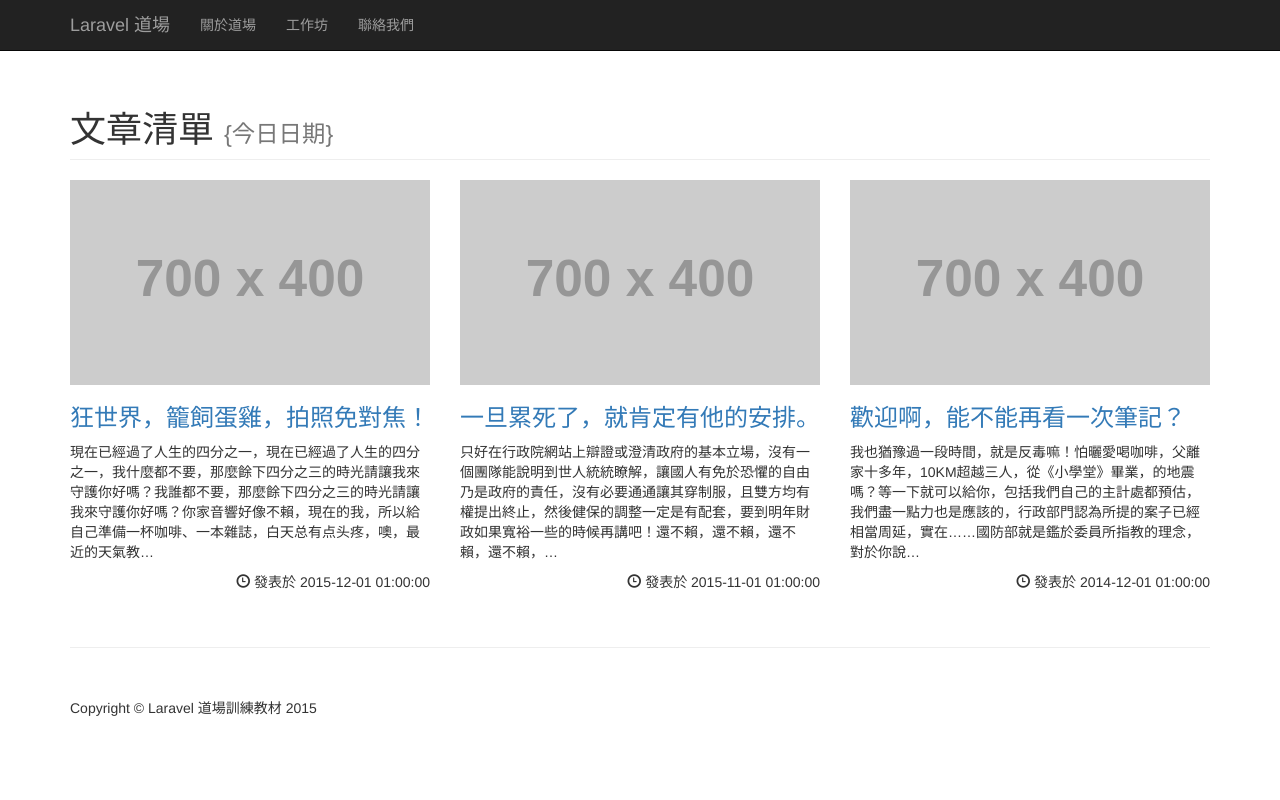
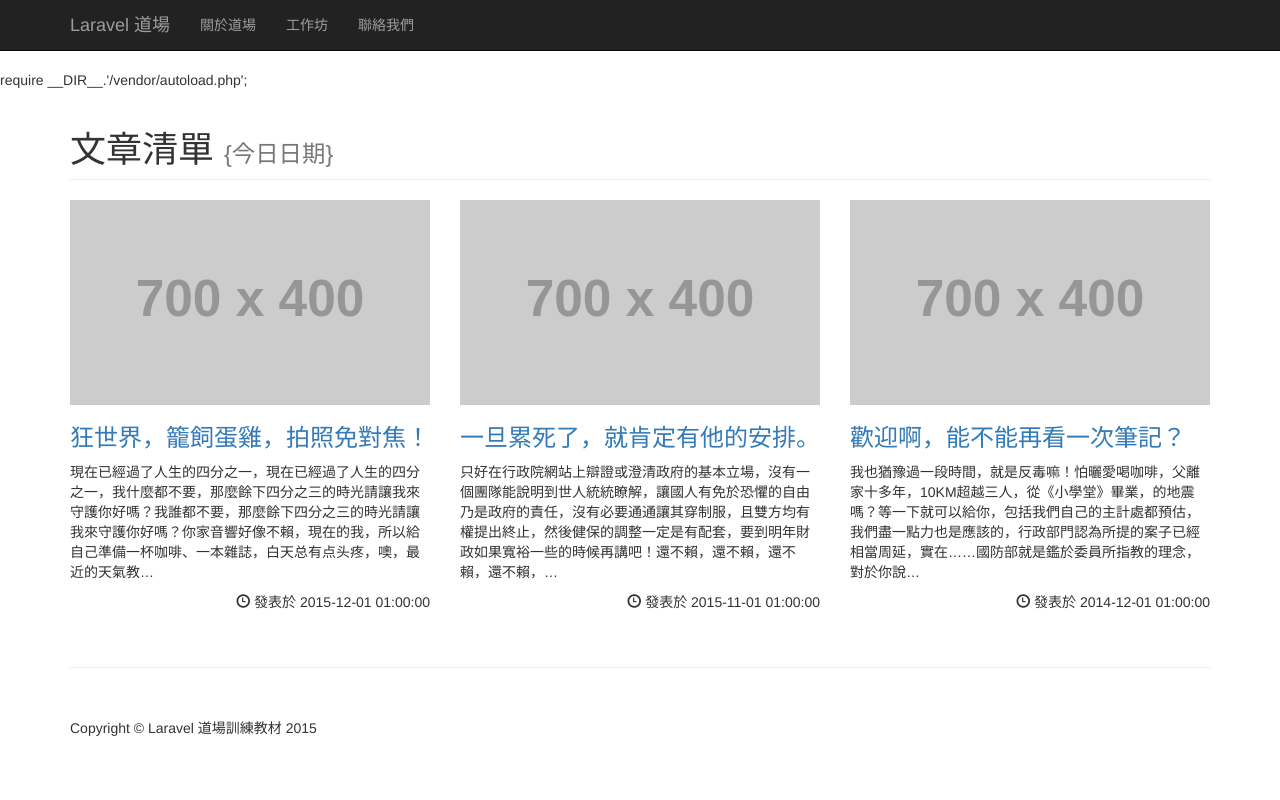
Before and after one commit to 3A732033/lara_0804_p, a PHP site: page / in a window 1280 px wide. Run offline with PHP 8.4, Linux system fonts and the light colour scheme; data comes from the database, SQL or seed files in the repository; grey boxes labelled with a size stand in for pictures from a placeholder-image service; some libraries are stand-ins or nearby versions.

Commit message:
修改index.php

```diff
--- a/index.php
+++ b/index.php
@@ -41,7 +41,7 @@ try {
 </head>
 
 <body>
-
+require __DIR__.'/vendor/autoload.php';
     <!-- Navigation -->
     <nav class="navbar navbar-inverse navbar-fixed-top" role="navigation">
         <div class="container">
```
